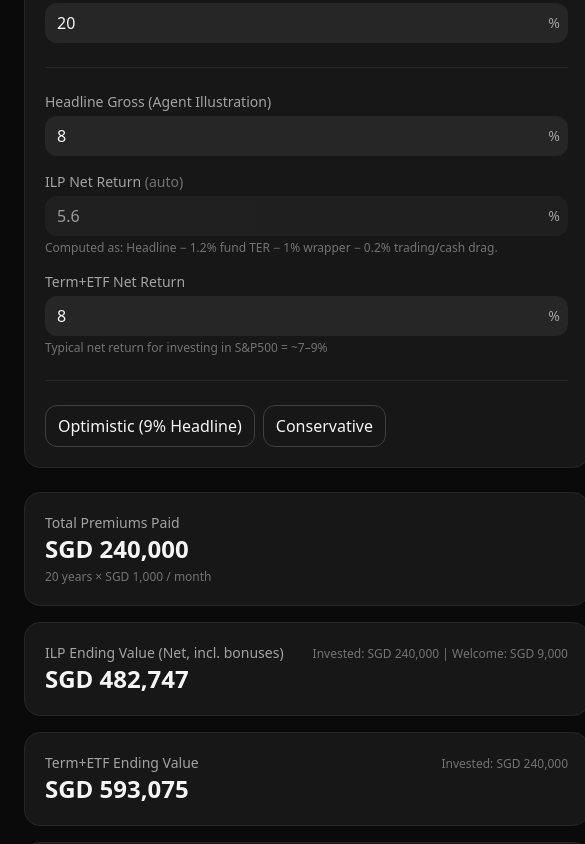
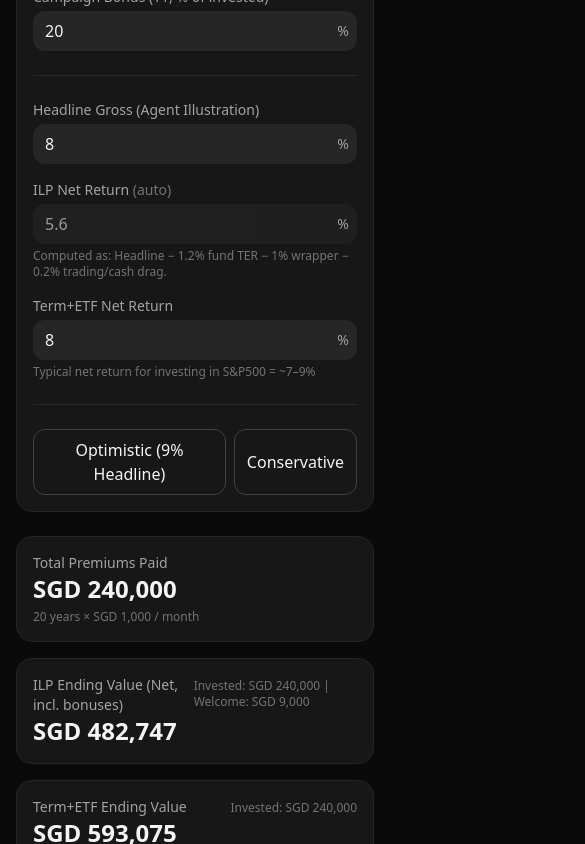
Before and after one commit to CodedNaug/ilp-calculator-singapore, a React (Vite) app: page / in a window 390 px wide. Shown: the part 1156-2000 px from the top of the page, 585 px wide, since content can reach past the window. Built offline with nearby package versions, Linux system fonts and the light colour scheme.

Commit message:
Update page to fit mobile

```diff
--- a/src/components/AssumptionsPanel.tsx
+++ b/src/components/AssumptionsPanel.tsx
@@ -66,9 +66,9 @@ export default function AssumptionsPanel(props: Props) {
   }, [headlineGrossPct, setIlpNetReturnPct]); // bonuses removed from deps
 
   return (
-    <div className="bg-neutral-900 border border-neutral-800 rounded-2xl p-5">
-      <h2 className="text-xl font-semibold mb-4">Assumptions</h2>
-      <div className="grid sm:grid-cols-2 gap-4">
+    <div className="bg-neutral-900 border border-neutral-800 rounded-2xl p-4 sm:p-5">
+      <h2 className="text-lg sm:text-xl font-semibold mb-3 sm:mb-4">Assumptions</h2>
+      <div className="grid grid-cols-1 sm:grid-cols-2 gap-4">
         <label className="flex flex-col gap-1">
           <span className="text-sm text-neutral-400">Product Preset</span>
           <select
--- a/src/components/SummaryCards.tsx
+++ b/src/components/SummaryCards.tsx
@@ -20,15 +20,15 @@ export default function SummaryCards({ years, monthlyPremium, totals }: Props) {
   const { totalPaid, ilpEnd, etfEnd, gap, investedToDateILP, investedToDateETF, totalWelcome, breakEvenYear } = totals;
 
   return (
-    <div className="grid gap-4">
-      <div className="bg-neutral-900 border border-neutral-800 rounded-2xl p-5">
+    <div className="grid gap-4 sm:grid-cols-2 lg:grid-cols-1">
+      <div className="bg-neutral-900 border border-neutral-800 rounded-2xl p-4 sm:p-5">
         <div className="text-sm text-neutral-400">Total Premiums Paid</div>
         <div className="text-2xl font-semibold">{currency(totalPaid)}</div>
         <div className="text-xs text-neutral-500 mt-1">
           {years} years × {currency(monthlyPremium)} / month
         </div>
       </div>
-      <div className="bg-neutral-900 border border-neutral-800 rounded-2xl p-5">
+      <div className="bg-neutral-900 border border-neutral-800 rounded-2xl p-4 sm:p-5">
         <div className="flex items-baseline justify-between gap-2">
           <div>
             <div className="text-sm text-neutral-400">ILP Ending Value (Net, incl. bonuses)</div>
@@ -37,7 +37,7 @@ export default function SummaryCards({ years, monthlyPremium, totals }: Props) {
           <div className="text-xs text-neutral-500">Invested: {currency(investedToDateILP)} | Welcome: {currency(totalWelcome)}</div>
         </div>
       </div>
-      <div className="bg-neutral-900 border border-neutral-800 rounded-2xl p-5">
+      <div className="bg-neutral-900 border border-neutral-800 rounded-2xl p-4 sm:p-5">
         <div className="flex items-baseline justify-between gap-2">
           <div>
             <div className="text-sm text-neutral-400">Term+ETF Ending Value</div>
@@ -46,7 +46,7 @@ export default function SummaryCards({ years, monthlyPremium, totals }: Props) {
           <div className="text-xs text-neutral-500">Invested: {currency(investedToDateETF)}</div>
         </div>
       </div>
-      <div className="bg-neutral-900 border border-neutral-800 rounded-2xl p-5">
+      <div className="bg-neutral-900 border border-neutral-800 rounded-2xl p-4 sm:p-5">
         <div className="text-sm text-neutral-400">Value Gap (Kept by You vs ILP)</div>
         <div className="text-2xl font-semibold">{currency(gap)}</div>
         <div className="text-xs text-neutral-500 mt-1">Break-even milestone: {breakEvenYear ? `Year ${breakEvenYear}` : "N/A"}</div>
--- a/src/pages/ILPTruthPage.tsx
+++ b/src/pages/ILPTruthPage.tsx
@@ -96,8 +96,8 @@ export default function ILPTruthPage() {
         </div>
       </header>
 
-      <section className="px-6 py-6 md:py-10">
-        <div className="max-w-6xl mx-auto grid lg:grid-cols-3 gap-6">
+      <section className="px-4 py-6 md:py-10">
+        <div className="max-w-6xl mx-auto grid grid-cols-1 lg:grid-cols-3 gap-6">
           <div className="lg:col-span-2">
             <AssumptionsPanel
               productPreset={productPreset}
@@ -128,8 +128,9 @@ export default function ILPTruthPage() {
               setConservativePitch={setConservativePitch}
             />
           </div>
-
-          <SummaryCards years={years} monthlyPremium={monthlyPremium} totals={totals} />
+          <div className="lg:col-span-1">
+            <SummaryCards years={years} monthlyPremium={monthlyPremium} totals={totals} />
+          </div>
         </div>
       </section>
 
```
Also changed, not shown: 1 other file (tests, documents, lock files or other folders).
